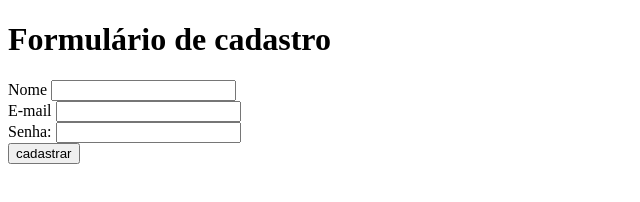
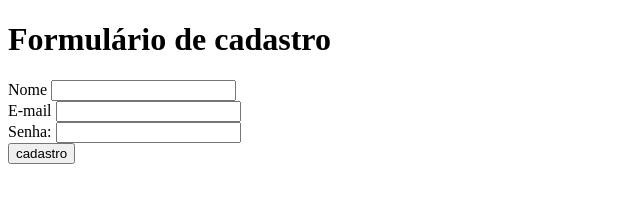
Before and after one commit to PedroHenriquee2/html2, a plain HTML site: page index.html in a window 1280 px wide. Shown: the full height of the page, 0-640 px from the left. Drawn offline with Linux system fonts and the light colour scheme.

Commit message:
Add files via upload

```diff
--- a/index.html
+++ b/index.html
@@ -6,6 +6,7 @@
     <title>Document</title>
 </head>
 <body>
+    <form>
         <h1>Formulário de cadastro</h1>
         <label for="name">Nome</label>
         <input id="name" type="text">
@@ -15,6 +16,8 @@
         <br>
         <label>Senha: </label>
         <input type="password" /> <br>
-    <input type="submit" value="cadastrar" >
+        <button input type="submit">cadastro</button>
+    </form>
+
 </body>
 </html>
```
Lines whose indentation alone changed are shown as unchanged.
